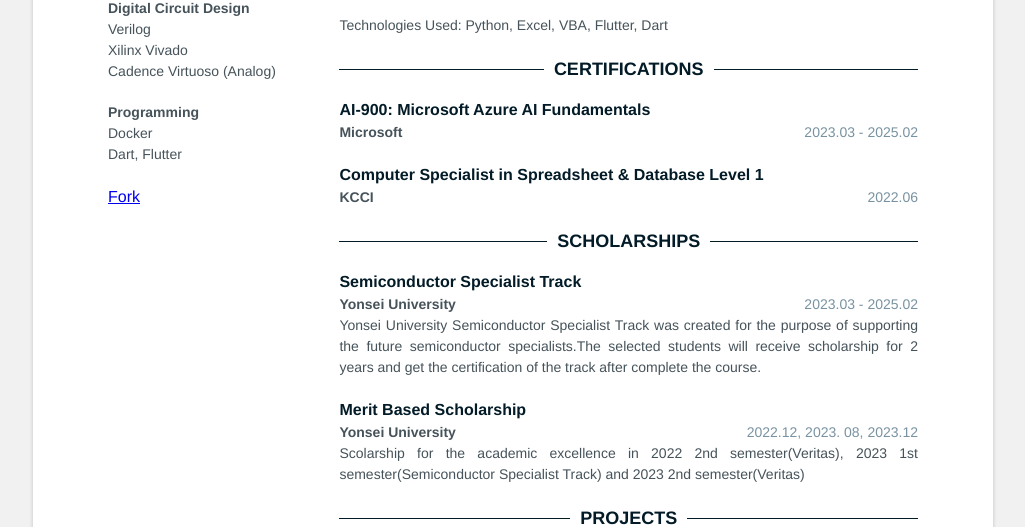
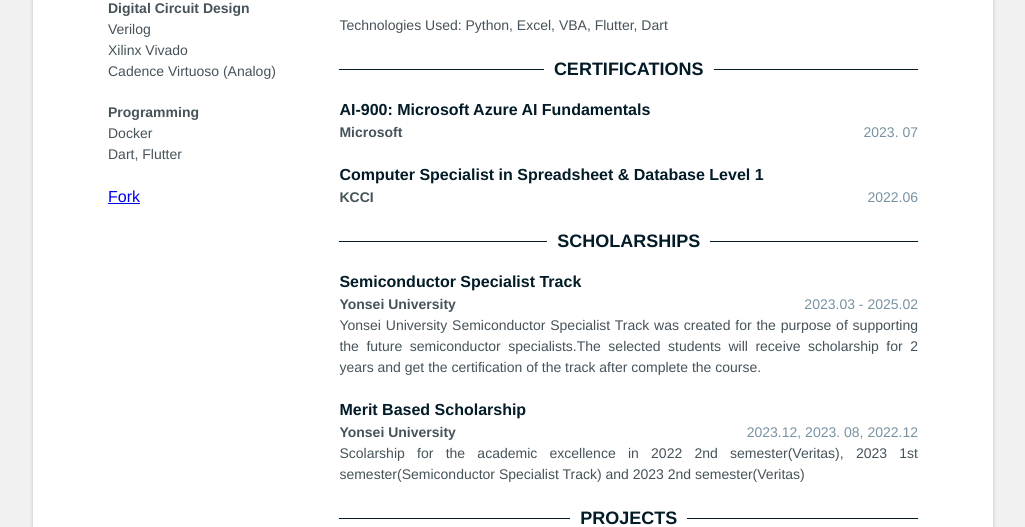
Before and after one commit to klue980/klue980.github.io, a Jekyll site: the page built from index.html, in a window 1280 px wide. Shown: the part 716-1243 px from the top of the page, without its empty margins (127-1152 px from the left). Built offline with Jekyll 4.4.1, drawn with Linux system fonts in a browser that asks for light colours.

Commit message:
revise certifications

```diff
--- a/_data/data.yml
+++ b/_data/data.yml
@@ -84,7 +84,7 @@
 # Certifications
 certifications:
   - role: "AI-900: Microsoft Azure AI Fundamentals"
-    time: 2023.03 - 2025.02
+    time: 2023. 07
     company: Microsoft
 
   - role: Computer Specialist in Spreadsheet & Database Level 1
@@ -100,7 +100,7 @@
       Yonsei University Semiconductor Specialist Track was created for the purpose of supporting the future semiconductor specialists.The selected students will receive scholarship for 2 years and get the certification of the track after complete the course.
 
   - role: Merit Based Scholarship
-    time: 2022.12, 2023. 08, 2023.12
+    time: 2023.12, 2023. 08, 2022.12
     company: Yonsei University
     details: |
       Scolarship for the academic excellence in 2022 2nd semester(Veritas), 2023 1st semester(Semiconductor Specialist Track) and 2023 2nd semester(Veritas)
```
